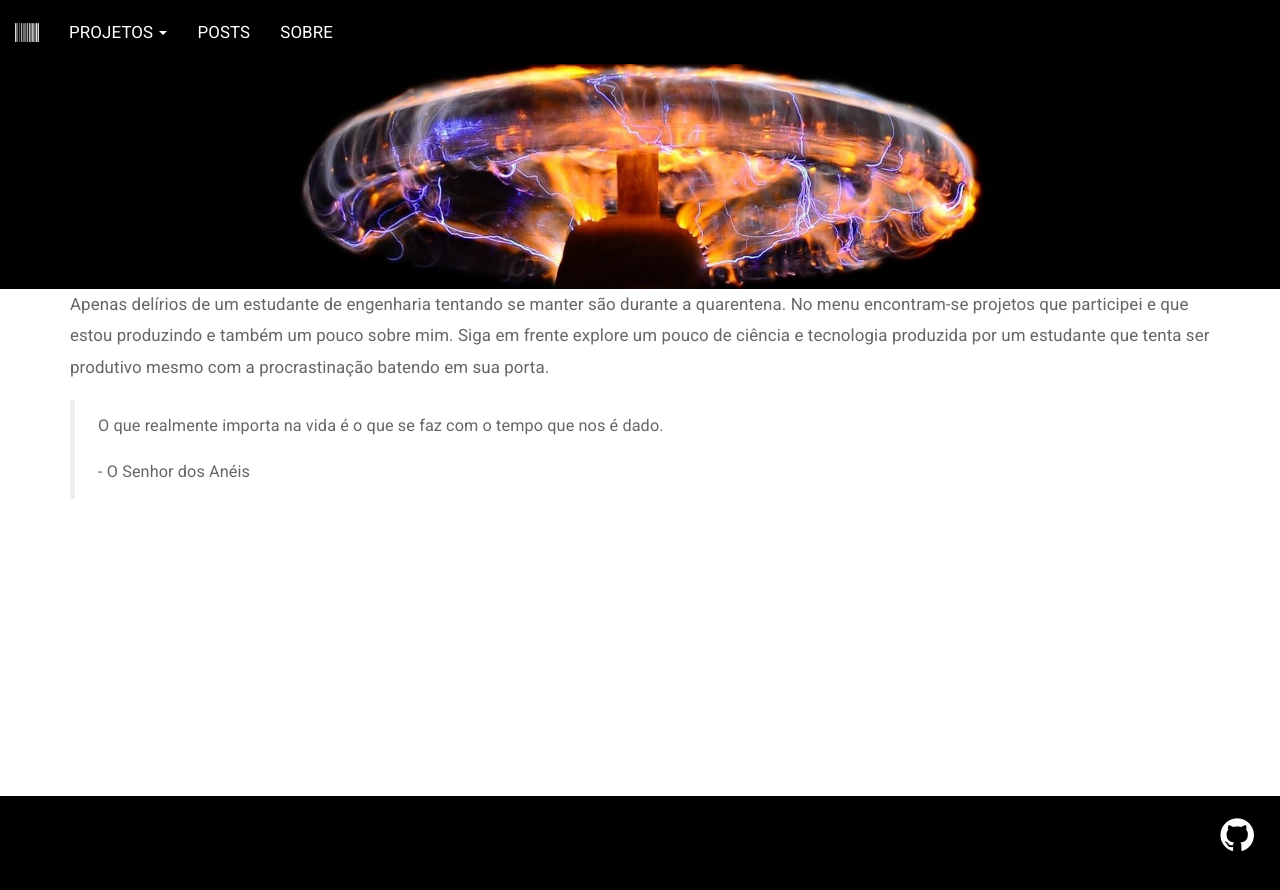
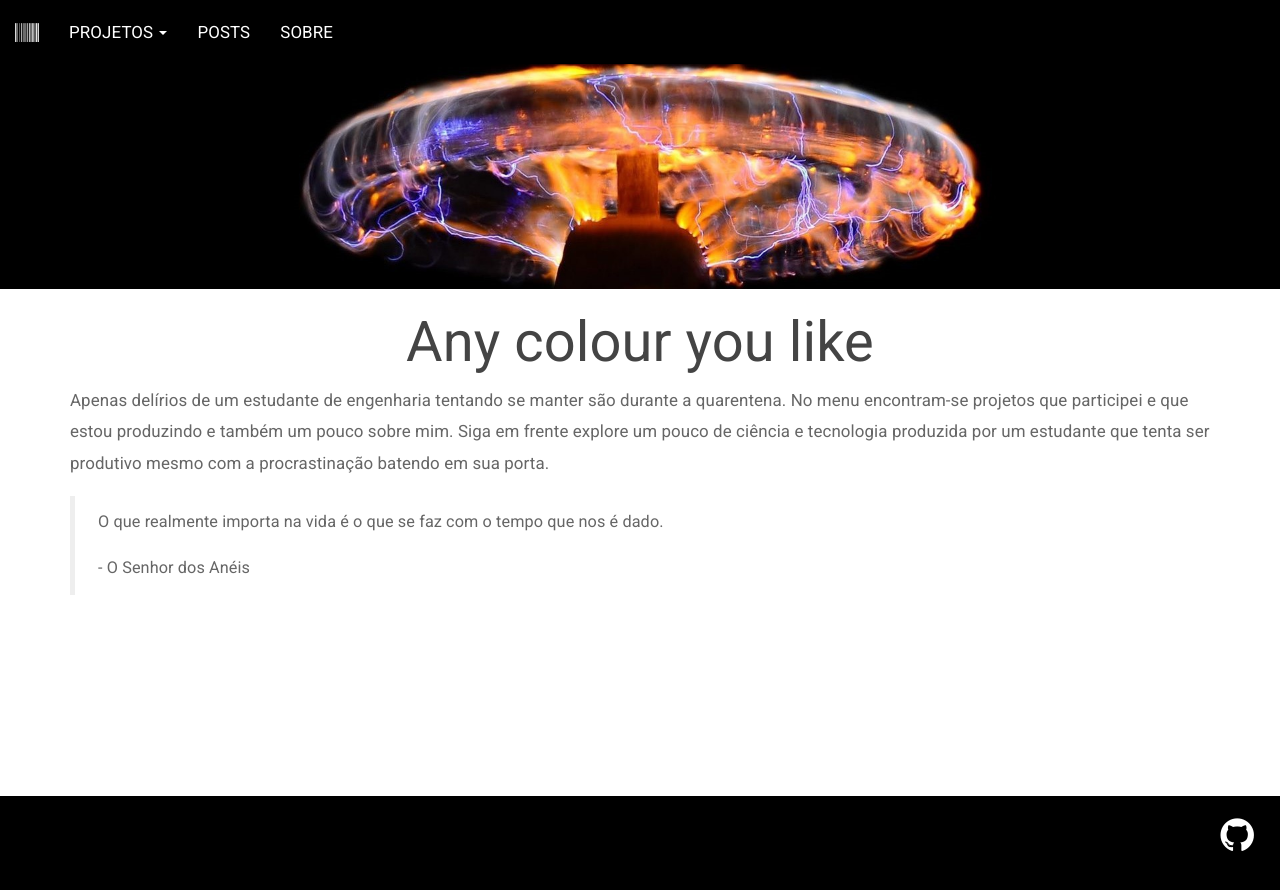
Before and after one commit to mvsn-ufrn/mvsn-ufrn.github.io, a Jekyll site: the page built from index.html, in a window 1280 px wide. Shown: the top 890 px of the page. Built offline with Jekyll 4.4.1, drawn with Linux system fonts in a browser that asks for light colours; the list of posts is cut into pages by our own code.

Commit message:
Update header.html

```diff
--- a/_includes/header.html
+++ b/_includes/header.html
@@ -50,5 +50,9 @@
 			src="/assets/images/{{page.id}}/top.jpg" class="img-responsive">
 		{% endif %}
 
+	<div >
 
+		<h1 class="text-center">{{ page.title }}</h1>
+
+	</div>
 </div>
```
